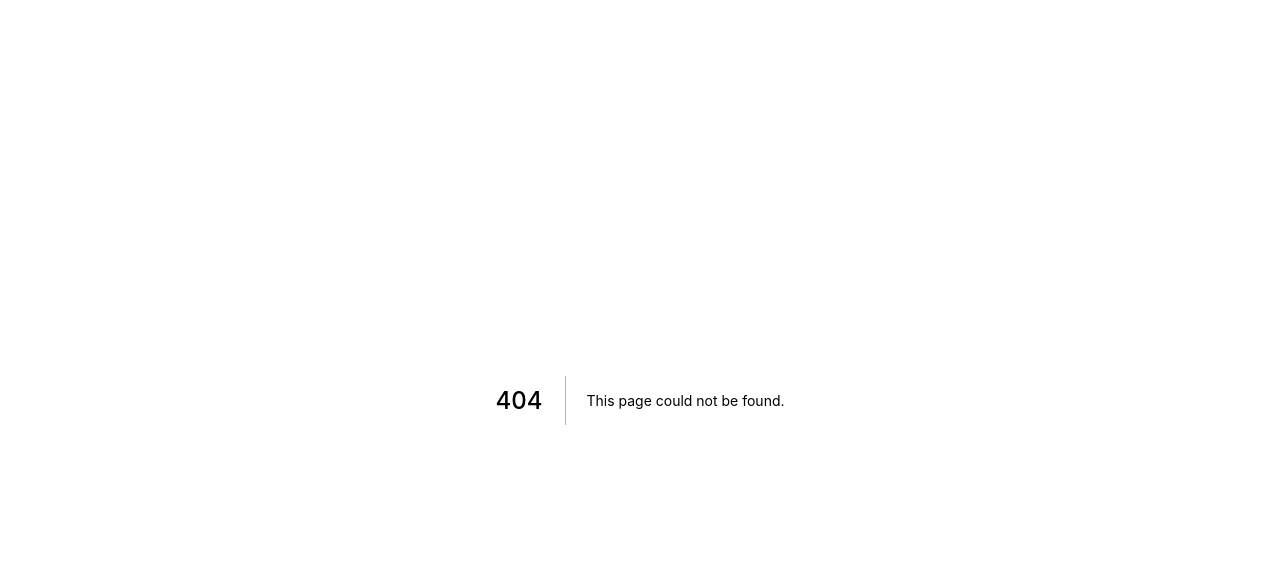
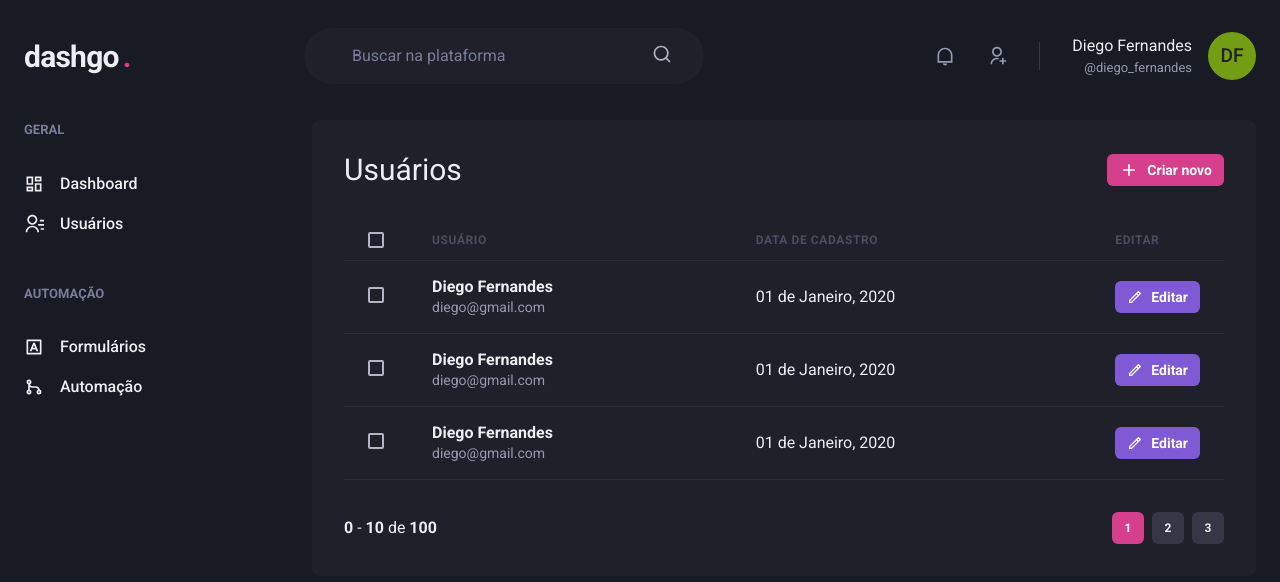
Before and after one commit to natn4y/dashGo, a Next.js app: page /users in a window 1280 px wide. Before the commit this address had no page. Shown: the top 582 px of the page. Built offline with nearby package versions, Linux system fonts and the light colour scheme.

Commit message:
Página users

```diff
--- /dev/null
+++ b/src/components/Pagination.tsx
@@ -0,0 +1,56 @@
+import { Box, Button, HStack } from "@chakra-ui/react";
+
+export function Pagination() {
+  return (
+    <HStack
+      spacing="6"
+      mt="8"
+      justify="space-between"
+      align="center"
+    >
+      <Box>
+        <strong>0</strong> - <strong>10</strong> de <strong>100</strong>
+      </Box>
+
+      <HStack spacing="2">
+        <Button
+          size="sm"
+          fontSize="xs"
+          w="4"
+          colorScheme="pink"
+          disabled
+          _disabled={{
+            bgColor: "pink.500",
+            cursor: "default",
+          }}
+        >
+          1
+        </Button>
+
+        <Button
+          size="sm"
+          fontSize="xs"
+          w="4"
+          bg="gray.700"
+          _hover={{
+            bg: "gray.500",
+          }}
+        >
+          2
+        </Button>
+
+        <Button
+          size="sm"
+          fontSize="xs"
+          w="4"
+          bg="gray.700"
+          _hover={{
+            bg: "gray.500",
+          }}
+        >
+          3
+        </Button>
+      </HStack>
+    </HStack>
+  );
+}
--- /dev/null
+++ b/src/pages/users/index.tsx
@@ -0,0 +1,138 @@
+import { Box, Button, Checkbox, Flex, Heading, Icon, Table, Tbody, Td, Th, Thead, Tr, Text } from "@chakra-ui/react";
+import { RiAddLine, RiPencilLine } from "react-icons/ri";
+import { Header } from "../../components/Header";
+import { Pagination } from "../../components/Pagination";
+import { Sidebar } from '../../components/Sidebar';
+
+export default function userList() {
+  return (
+    <Box>
+      <Header />
+
+      <Flex w="100%" my="6" maxW={1480} mx="auto" px="6">
+        <Sidebar />
+
+        <Box flex="1" borderRadius={8} bg="gray.800" p="8">
+          <Flex
+            mb="8"
+            justify="space-between"
+            align="center"
+          >
+            <Heading size="lg" fontWeight="normal">
+              Usuários
+            </Heading>
+
+            <Button
+              as="a"
+              size="sm"
+              fontSize="sm"
+              colorScheme="pink"
+              leftIcon={<Icon as={RiAddLine} fontSize="20"/>}
+            >
+              Criar novo
+            </Button>
+          </Flex>
+
+          <Table colorScheme="whiteAlpha">
+            <Thead>
+              <Tr>
+                <Th px="6" color="gray.300" w="8">
+                  <Checkbox colorScheme="pink" />
+                </Th>
+                <Th>Usuário</Th>
+                <Th>Data de cadastro</Th>
+                <Th w="8">Editar</Th>
+              </Tr>
+            </Thead>
+            <Tbody>
+              <Tr>
+                <Td px="6">
+                  <Checkbox colorScheme="pink" />
+                </Td>
+                <Td>
+                  <Box>
+                    <Text fontWeight="bold">
+                      Diego Fernandes
+                    </Text>
+                    <Text fontSize="sm" color="gray.300">
+                      diego@gmail.com
+                    </Text>
+                  </Box>
+                </Td>
+                <Td>01 de Janeiro, 2020</Td>
+                <Td>
+                  <Button
+                    as="a"
+                    size="sm"
+                    fontSize="sm"
+                    colorScheme="purple"
+                    leftIcon={<Icon as={RiPencilLine} fontSize="16"/>}
+                  >
+                    Editar
+                  </Button>
+                </Td>
+              </Tr>
+
+              <Tr>
+                <Td px="6">
+                  <Checkbox colorScheme="pink" />
+                </Td>
+                <Td>
+                  <Box>
+                    <Text fontWeight="bold">
+                      Diego Fernandes
+                    </Text>
+                    <Text fontSize="sm" color="gray.300">
+                      diego@gmail.com
+                    </Text>
+                  </Box>
+                </Td>
+                <Td>01 de Janeiro, 2020</Td>
+                <Td>
+                  <Button
+                    as="a"
+                    size="sm"
+                    fontSize="sm"
+                    colorScheme="purple"
+                    leftIcon={<Icon as={RiPencilLine} fontSize="16"/>}
+                  >
+                    Editar
+                  </Button>
+                </Td>
+              </Tr>
+
+              <Tr>
+                <Td px="6">
+                  <Checkbox colorScheme="pink" />
+                </Td>
+                <Td>
+                  <Box>
+                    <Text fontWeight="bold">
+                      Diego Fernandes
+                    </Text>
+                    <Text fontSize="sm" color="gray.300">
+                      diego@gmail.com
+                    </Text>
+                  </Box>
+                </Td>
+                <Td>01 de Janeiro, 2020</Td>
+                <Td>
+                  <Button
+                    as="a"
+                    size="sm"
+                    fontSize="sm"
+                    colorScheme="purple"
+                    leftIcon={<Icon as={RiPencilLine} fontSize="16"/>}
+                  >
+                    Editar
+                  </Button>
+                </Td>
+              </Tr>
+            </Tbody>
+          </Table>
+          <Pagination />
+        </Box>
+      </Flex>
+    </Box>
+  );
+}
```
